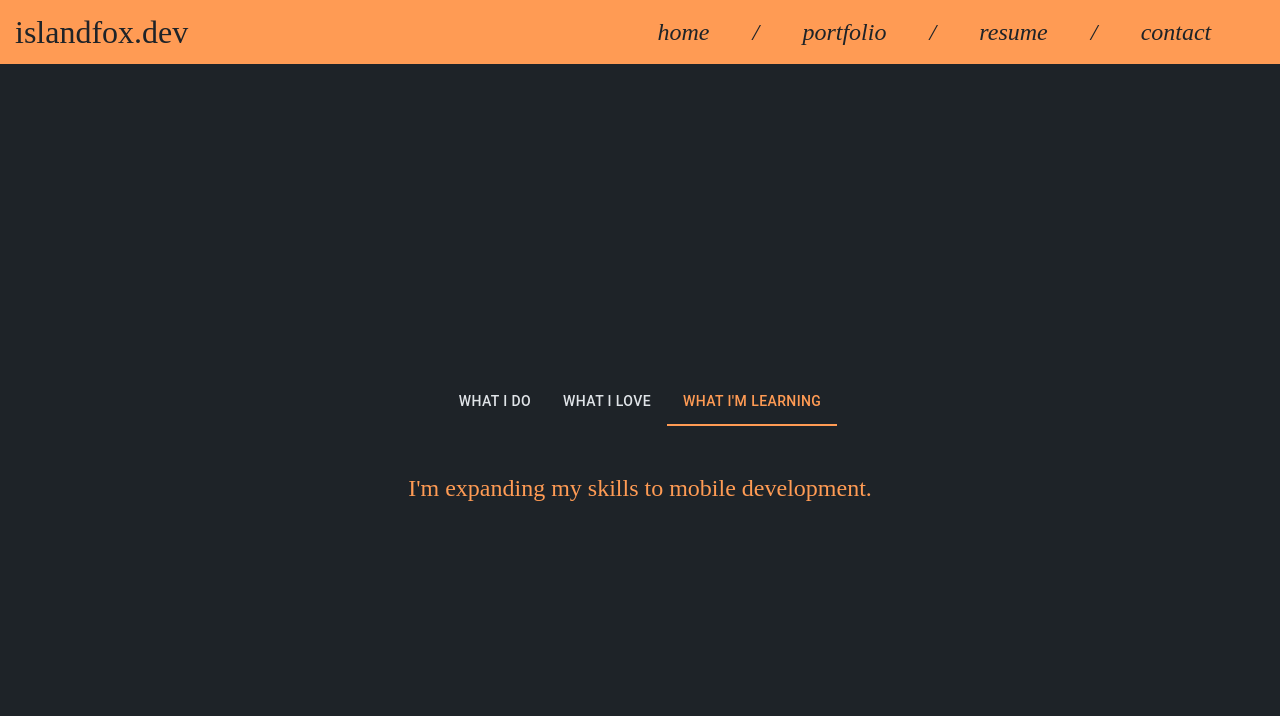
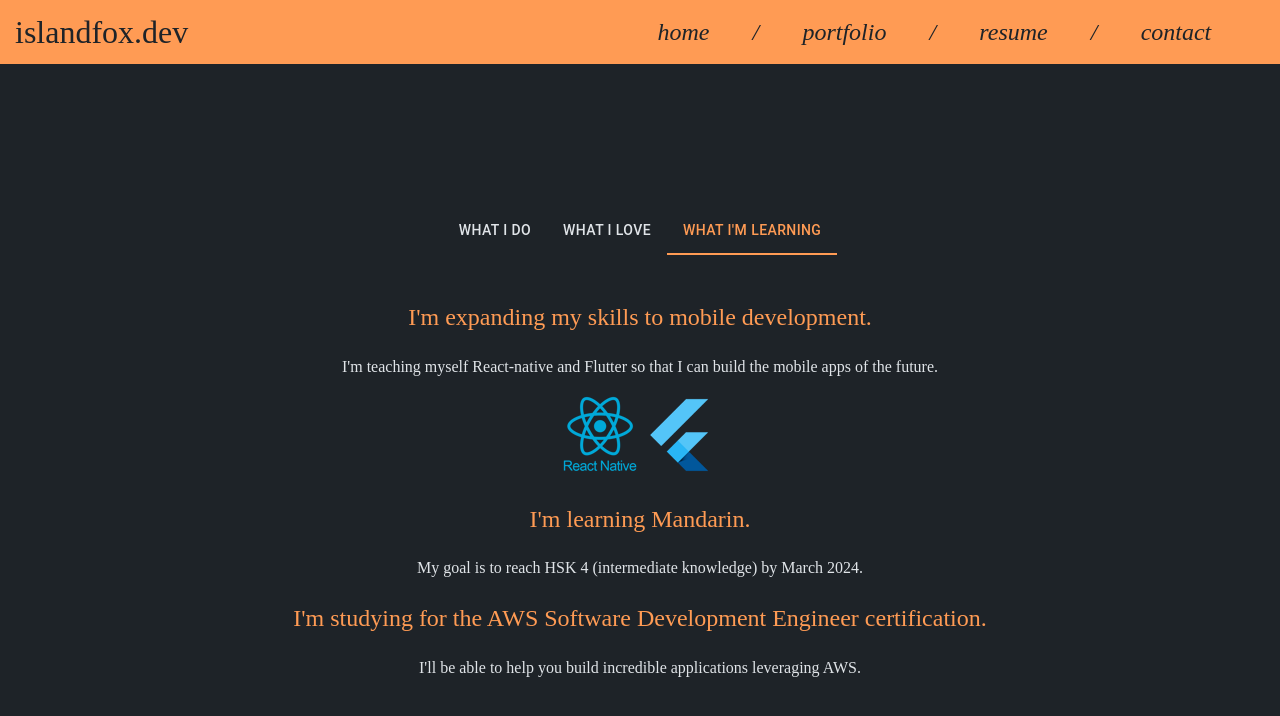
Before and after one commit to AoifeMcCull/IslandFoxDotDev, a React (Vite) app: page / in a window 1280 px wide. Both pictures are taken after a click on the tab "WHAT I'M LEARNING". Shown: the top 716 px of the page. Built offline with nearby package versions, Linux system fonts and the light colour scheme; a web font is replaced by a local one.

Commit message:
WhatImLearning complete

```diff
--- a/src/components/Home/Home.jsx
+++ b/src/components/Home/Home.jsx
@@ -10,6 +10,7 @@ import Tab from '@mui/material/Tab';
 import Box from '@mui/material/Box';
 import WhatIDo from './WhatIDo/WhatIDo'
 import WhatILove from './WhatILove/WhatILove'
+import WhatImLearning from './WhatImLearning/WhatImLearning'
 
 function a11yProps(index) {
     return {
@@ -62,7 +63,7 @@ function Home(){
                     <WhatILove />
                 </CustomTabPanel>
                 <CustomTabPanel value={value} index={2}>
-                    <h2 className='sectionTitle'>I'm expanding my skills to mobile development.</h2>
+                    <WhatImLearning />
                 </CustomTabPanel>
             </Box>
             </div>
--- /dev/null
+++ b/src/components/Home/WhatImLearning/WhatImLearning.css
@@ -0,0 +1,4 @@
+.logoContainer{
+    width: 160px;
+    margin: auto;
+}
--- /dev/null
+++ b/src/components/Home/WhatImLearning/WhatImLearning.jsx
@@ -0,0 +1,22 @@
+import './WhatImLearning.css'
+
+function WhatImLearning(){
+    return(
+    <div>
+        <h2 className='sectionTitle'>I'm expanding my skills to mobile development.</h2>
+        <p className='info'>I'm teaching myself React-native and Flutter so that I can build the mobile apps of the future.</p>
+        <div className='logoContainer'>
+            <img src='/reactnative.png' />
+            <img src='/flutter.png' />
+        </div>
+
+        <h2 className='sectionTitle'>I'm learning Mandarin.</h2>
+        <p className='info'>My goal is to reach HSK 4 (intermediate knowledge) by March 2024.</p>
+
+        <h2 className='sectionTitle'>I'm studying for the AWS Software Development Engineer certification.</h2>
+        <p className='info'>I'll be able to help you build incredible applications leveraging AWS.</p>
+    </div>
+    )
+}
+
+export default WhatImLearning
```
Also changed, not shown: public/flutter.png (added), public/reactnative.png (added).
